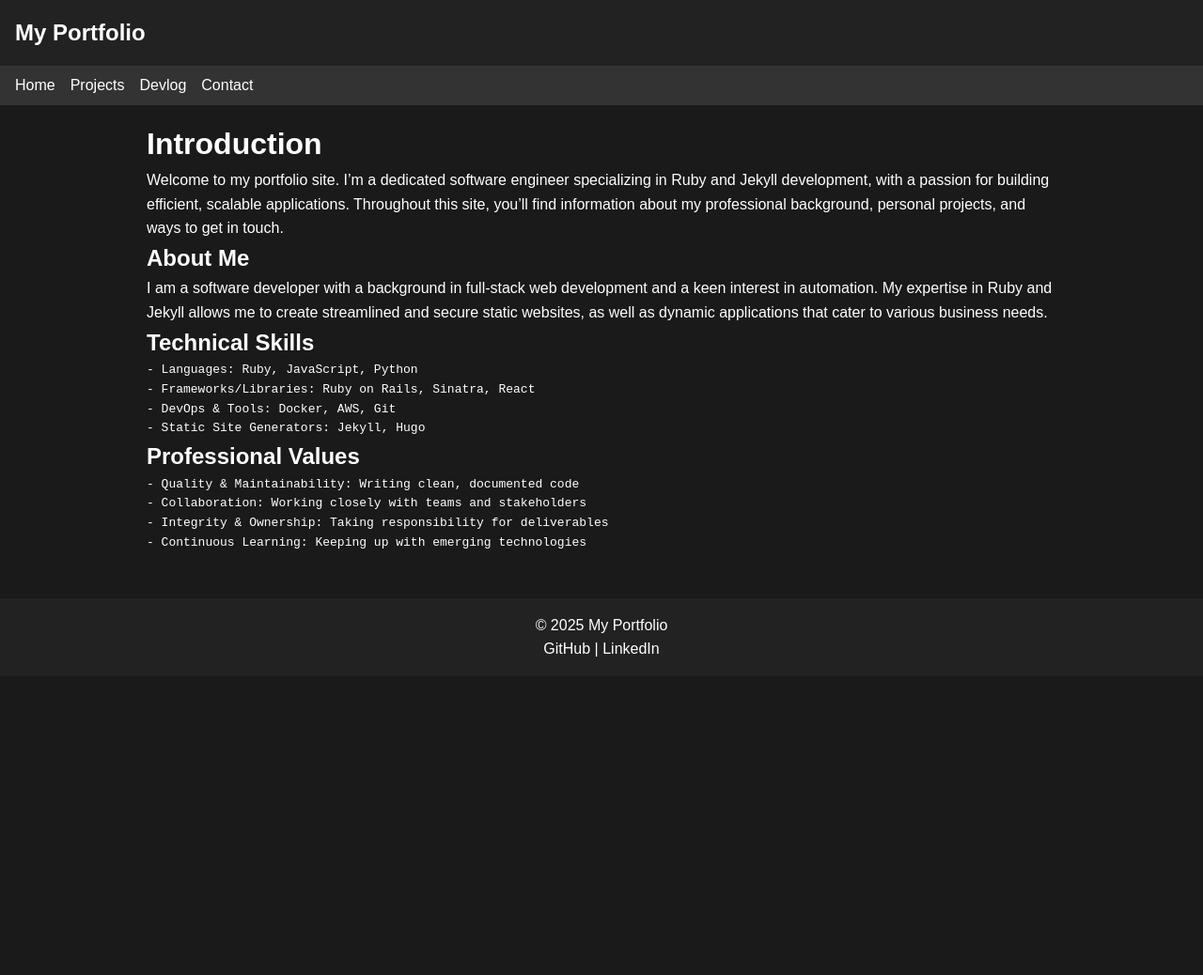
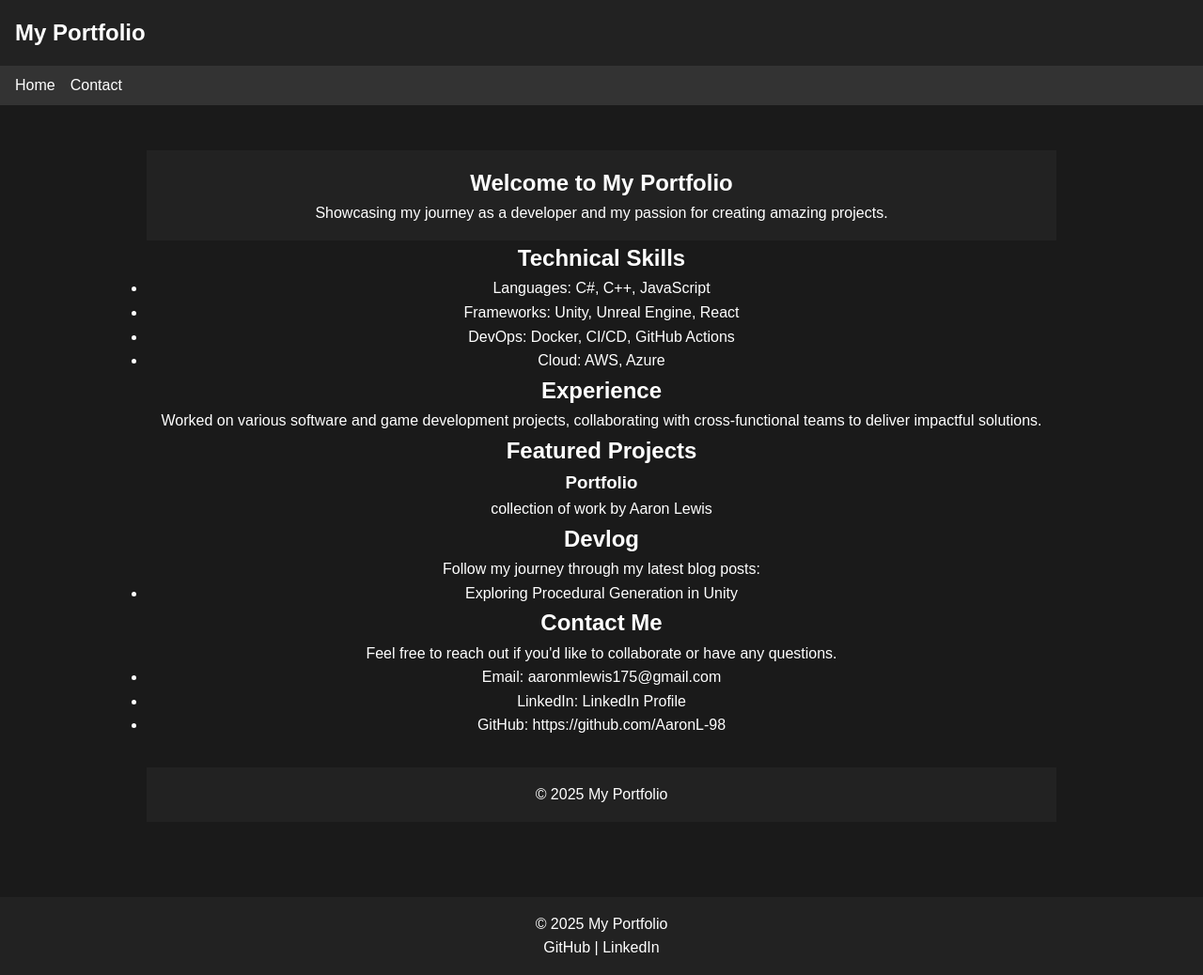
Before and after one commit to AaronL-98/AaronL-98.github.io, a Jekyll site: the page built from index.md, in a window 1280 px wide. Shown: the whole page at 94% size. Built offline with Jekyll 4.4.1, drawn with Linux system fonts in a browser that asks for light colours; before the commit the page ends 900 px from its top, so only the background shows below that.

Commit message:
feat: add _data files, updates projects page, update hompage layout

```diff
--- a/_config.yml
+++ b/_config.yml
@@ -9,6 +9,9 @@ collections:
   projects:
     output: true
     permalink: /projects/:title/
+  logs:
+    output: true
+    permalink: /logs/:title/
 
 
 # Build settings
--- /dev/null
+++ b/_data/contact.yml
@@ -0,0 +1,4 @@
+message: "Feel free to reach out if you'd like to collaborate or have any questions."
+email: "aaronmlewis175@gmail.com"
+linkedin: "https://www.linkedin.com/in/aaron-lewis-562053174/"
+github: "https://github.com/AaronL-98"
--- /dev/null
+++ b/_data/experience.yml
@@ -0,0 +1,2 @@
+description: >
+  Worked on various software and game development projects, collaborating with cross-functional teams to deliver impactful solutions.
--- /dev/null
+++ b/_data/skills.yml
@@ -0,0 +1,4 @@
+- "Languages: C#, C++, JavaScript"
+- "Frameworks: Unity, Unreal Engine, React"
+- "DevOps: Docker, CI/CD, GitHub Actions"
+- "Cloud: AWS, Azure"
--- a/_includes/nav.html
+++ b/_includes/nav.html
@@ -2,9 +2,9 @@
 <nav class="site-nav">
   <ul>
     <li><a href="{{ '/' | relative_url }}">Home</a></li>
-    <li><a href="{{ '/projects' | relative_url }}">Projects</a></li>
-    {% if site.pages | where_exp:'p','p.name=="devlog.md"' %}
-    <li><a href="{{ '/devlog' | relative_url }}">Devlog</a></li>
+    <!-- <li><a href="{{ '/projects' | relative_url }}">Projects</a></li>
+    {% if site.pages | where_exp:'p','p.name=="devlog.md"' %} -->
+    <!-- <li><a href="{{ '/devlog' | relative_url }}">Devlog</a></li> -->
     {% endif %}
     <li><a href="{{ '/contact' | relative_url }}">Contact</a></li>
   </ul>
--- a/_layouts/index.html
+++ b/_layouts/index.html
@@ -1,11 +1,62 @@
 ---
 layout: default
+title: "Home"
 ---
 
 <section class="home-section">
-  <h1>{{ site.title }}</h1>
-  <p>{{ site.description }}</p>
-  <div class="home-content">
-    {{ content }}
-  </div>
-</section>
+  <header class="site-header">
+    <h1>Welcome to My Portfolio</h1>
+    <p>Showcasing my journey as a developer and my passion for creating amazing projects.</p>
+  </header>
+
+  <section id="skills" class="section">
+    <h2>Technical Skills</h2>
+    <ul class="skills-list">
+      {% for skill in site.data.skills %}
+        <li>{{ skill }}</li>
+      {% endfor %}
+    </ul>
+  </section>
+
+
+  <section id="experience" class="section">
+    <h2>Experience</h2>
+    <p>{{ site.data.experience.description | markdownify }}</p>
+  </section>
+
+  <section id="featured-projects" class="section">
+    <h2>Featured Projects</h2>
+    <div class="projects-grid">
+      {% for project in site.projects limit:2 %}
+        <div class="project-card">
+          <a href="{{ project.url | relative_url }}"><h3>{{ project.title }}</h3></a>
+          <p>{{ project.description }}</p>
+        </div>
+      {% endfor %}
+    </div>
+  </section>
+
+  <section id="devlog" class="section">
+    <h2>Devlog</h2>
+    <p>Follow my journey through my latest blog posts:</p>
+    <ul class="blog-list">
+      {% for post in site.logs limit:5 %}
+        <li><a href="{{ post.url | relative_url }}">{{ post.title }}</a></li>
+      {% endfor %}
+    </ul>
+  </section>
+
+  <section id="contact" class="section">
+    <h2>Contact Me</h2>
+    <p>{{ site.data.contact.message }}</p>
+    <ul>
+      <li>Email: <a href="mailto:{{ site.data.contact.email }}">{{ site.data.contact.email }}</a></li>
+      <li>LinkedIn: <a href="{{ site.data.contact.linkedin }}">LinkedIn Profile</a></li>
+      <li>GitHub: <a href="{{ site.data.contact.github }}">{{ site.data.contact.github }}</a></li>
+    </ul>
+  </section>
+
+
+<footer class="site-footer">
+  <p>&copy; {{ site.time | date: "%Y" }} {{ site.title }}</p>
+</footer>
--- /dev/null
+++ b/_logs/portolio-27_01_2025-log.md
@@ -0,0 +1,9 @@
+---
+layout: default
+title: Exploring Procedural Generation in Unity
+content_type: log
+project: portfolio
+date: 2025-01-27
+---
+
+# Comming Soon
--- /dev/null
+++ b/_projects/portolio-project.md
@@ -0,0 +1,12 @@
+---
+layout: projects
+title: Portfolio
+content_type: overview_project
+project: portfolio
+description: collection of work by Aaron Lewis
+---
+
+# Comming Soon
+
+This project is a collection of all the work I’ve done, including software development and game projects.
+Stay tuned for more updates and exciting developments.
--- a/projects.md
+++ /dev/null
@@ -1,17 +0,0 @@
----
-layout: projects
-title: "My Projects"
----
-
-<!-- If you're not looping from a data source, you can manually create project cards or embed Notion.  -->
-
-<!-- Example: Listing projects manually -->
-<div class="grid-item">
-  <h2>Project A</h2>
-  <p>A puzzle-platformer game built with Unity.</p>
-  <!-- Notion embed or link to a dedicated page/overlay -->
-  <iframe
-    src="https://www.notion.so/aaron-lewis-portfolio/Projects-18261eb4a21180bb88acde97ed79fa74?pvs=4"
-    style="width:100%;height:400px;border:none;"
-  ></iframe>
-</div>
```
Also changed, not shown: _layouts/projects.html (+6 -5 lines), assets/css/projects.css (+15 -0 lines), index.md (+1 -1 lines).
